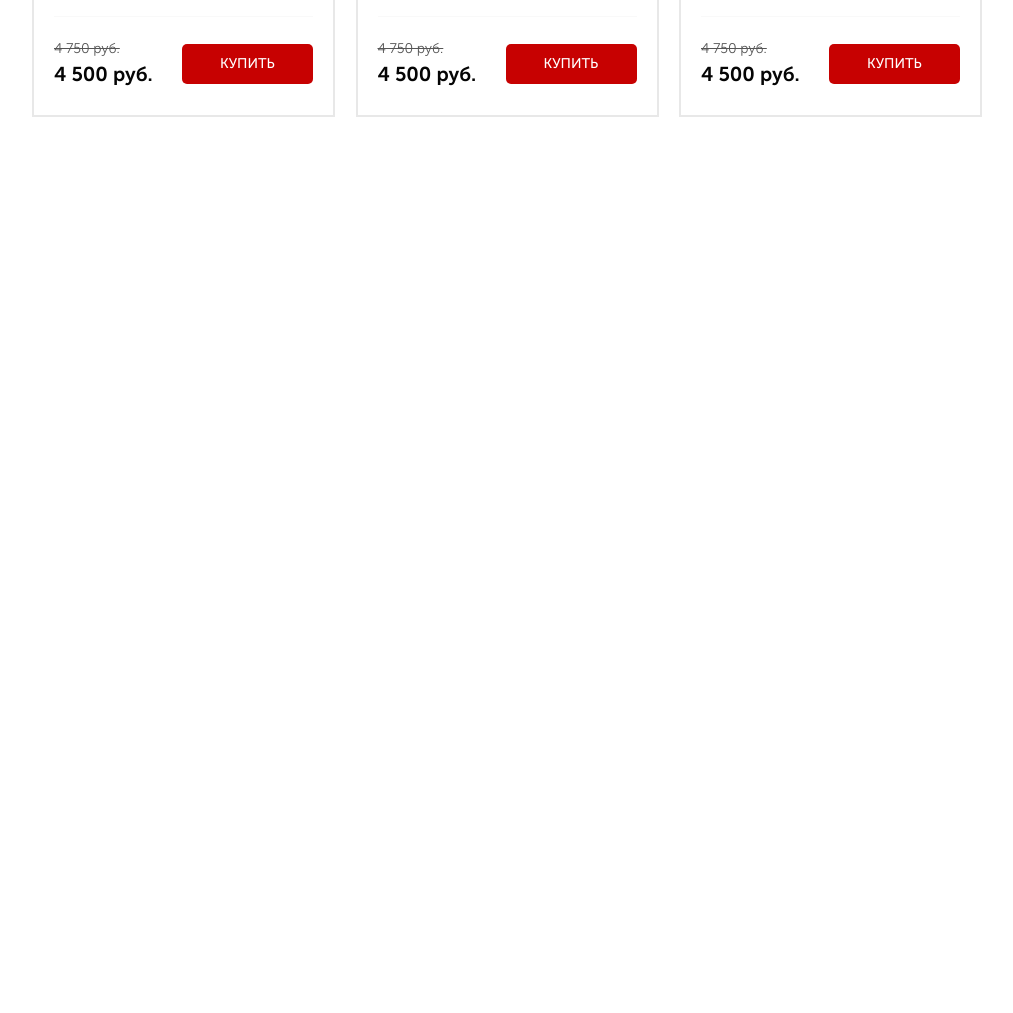
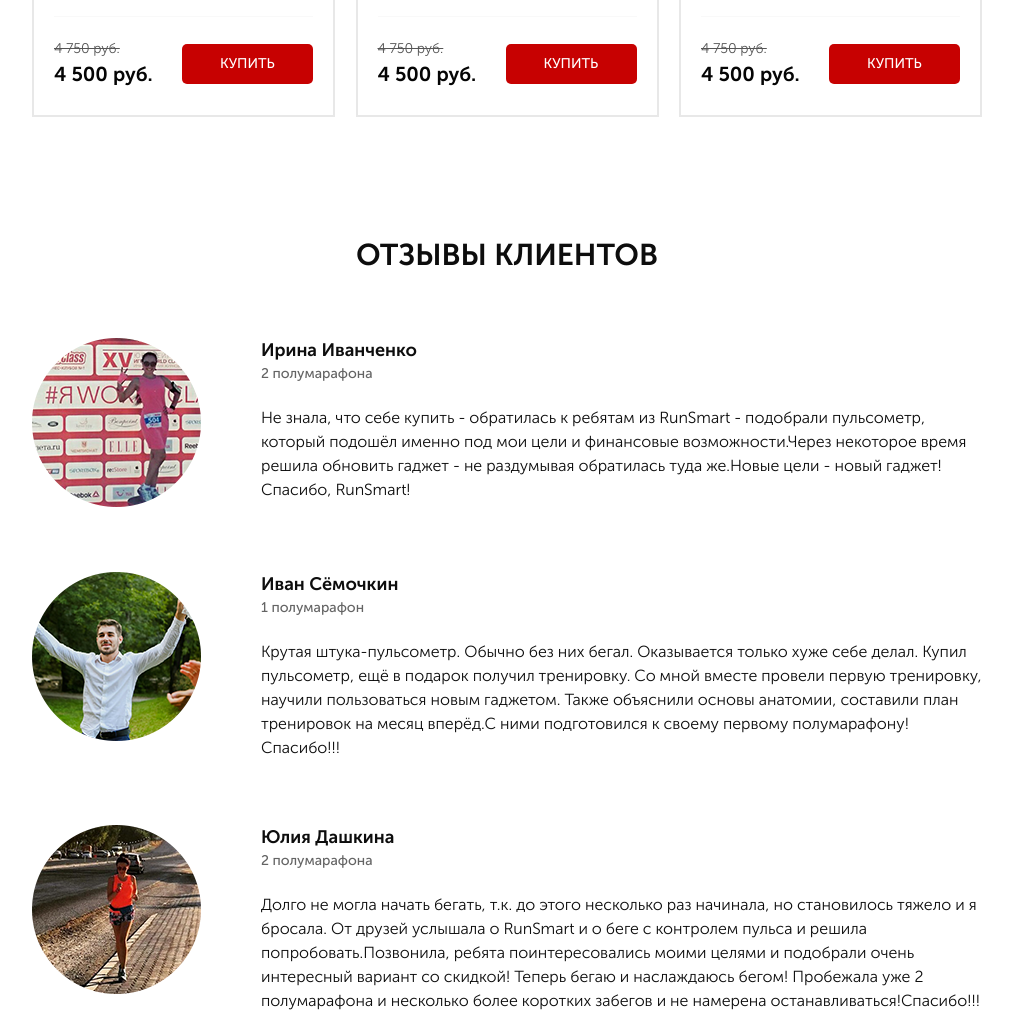
Before and after one commit to PAlexT/project_pulse, a website: page src/index.html in a window 1280 px wide. Shown: the part 3562-4575 px from the top of the page, without its empty margins (133-1146 px from the left). Before the commit the page ends 3799 px from the top, so only its background shows below. Drawn offline with nearby package versions, Linux system fonts and the light colour scheme.

Commit message:
add feedback

```diff
--- a/src/index.html
+++ b/src/index.html
@@ -401,6 +401,46 @@
     </div>
 </section>
 
+<section class="feedback">
+    <div class="container">
+        <h2 class="title">отзывы клиентов</h2>
+        <div class="feedback__wrapper">
+            <div class="feedback__item"><img src="img/human1.png" alt="human" class="feedback__img">
+                <div class="feedback__descr">
+                    <div class="feedback__name">Ирина Иванченко<div class="feedback__subname">2 полумарафона</div>
+                    </div> Не знала, что себе
+                    купить - обратилась к ребятам из RunSmart - подобрали пульсометр, который подошёл именно под мои
+                    цели и
+                    финансовые возможности.Через некоторое время решила обновить гаджет - не раздумывая обратилась туда
+                    же.Новые цели - новый гаджет!
+                    Спасибо, RunSmart!
+                </div>
+            </div>
+            <div class="feedback__item"><img src="img/human2.png" alt="human" class="feedback__img">
+                <div class="feedback__descr">
+                    <div class="feedback__name">Иван Сёмочкин<div class="feedback__subname">1 полумарафон</div>
+                    </div> Крутая штука-пульсометр. Обычно без них бегал.
+                    Оказывается только хуже себе делал. Купил пульсометр, ещё в подарок получил тренировку. Со мной
+                    вместе провели первую тренировку, научили пользоваться новым гаджетом. Также объяснили основы
+                    анатомии, составили план тренировок на месяц вперёд.С ними подготовился к своему первому
+                    полумарафону! Спасибо!!!
+                </div>
+            </div>
+            <div class="feedback__item"><img src="img/human3.png" alt="human" class="feedback__img">
+                <div class="feedback__descr">
+                    <div class="feedback__name">Юлия Дашкина <div class="feedback__subname">2 полумарафона</div>
+                    </div>Долго не могла начать бегать, т.к. до этого несколько
+                    раз начинала, но становилось тяжело и я бросала. От друзей услышала о RunSmart и о беге с контролем
+                    пульса и решила попробовать.Позвонила, ребята поинтересовались моими целями и подобрали очень
+                    интересный вариант со скидкой! Теперь бегаю и наслаждаюсь бегом! Пробежала уже 2 полумарафона и
+                    несколько более коротких забегов и не намерена останавливаться!Спасибо!!!
+                </div>
+            </div>
+        </div>
+
+    </div>
+</section>
+
 <script type="text/javascript" src="https://code.jquery.com/jquery-1.11.0.min.js"></script>
 <script type="text/javascript" src="https://code.jquery.com/jquery-migrate-1.2.1.min.js"></script>
 <script src="js/slick.min.js"></script>
--- /dev/null
+++ b/src/sass/blocks/_feedback.scss
@@ -0,0 +1,33 @@
+.feedback {
+    &__item {
+        display: flex;
+        justify-content: space-between;
+        margin-top: 65px;
+
+    }
+
+    &__img {
+        width: 169px;
+        height: 169px;
+        margin-right: 60px;
+    }
+
+    &__name {
+        font-weight: 700;
+        font-size: 18px;
+    }
+
+    &__subname {
+        font-weight: 500;
+        font-size: 14px;
+        color: #646464;
+        margin-bottom: 20px;
+    }
+
+    &__descr {
+        font-weight: 300;
+        font-size: 16px;
+        line-height: 24px;
+        color: #0D0D0D;
+    }
+}
--- a/src/sass/style.scss
+++ b/src/sass/style.scss
@@ -20,3 +20,4 @@
 @import 'blocks/forms';
 @import 'blocks/carousel';
 @import 'blocks/catalog';
+@import 'blocks/feedback';
```
Also changed, not shown: src/css/style.min.css, 1 other file.
